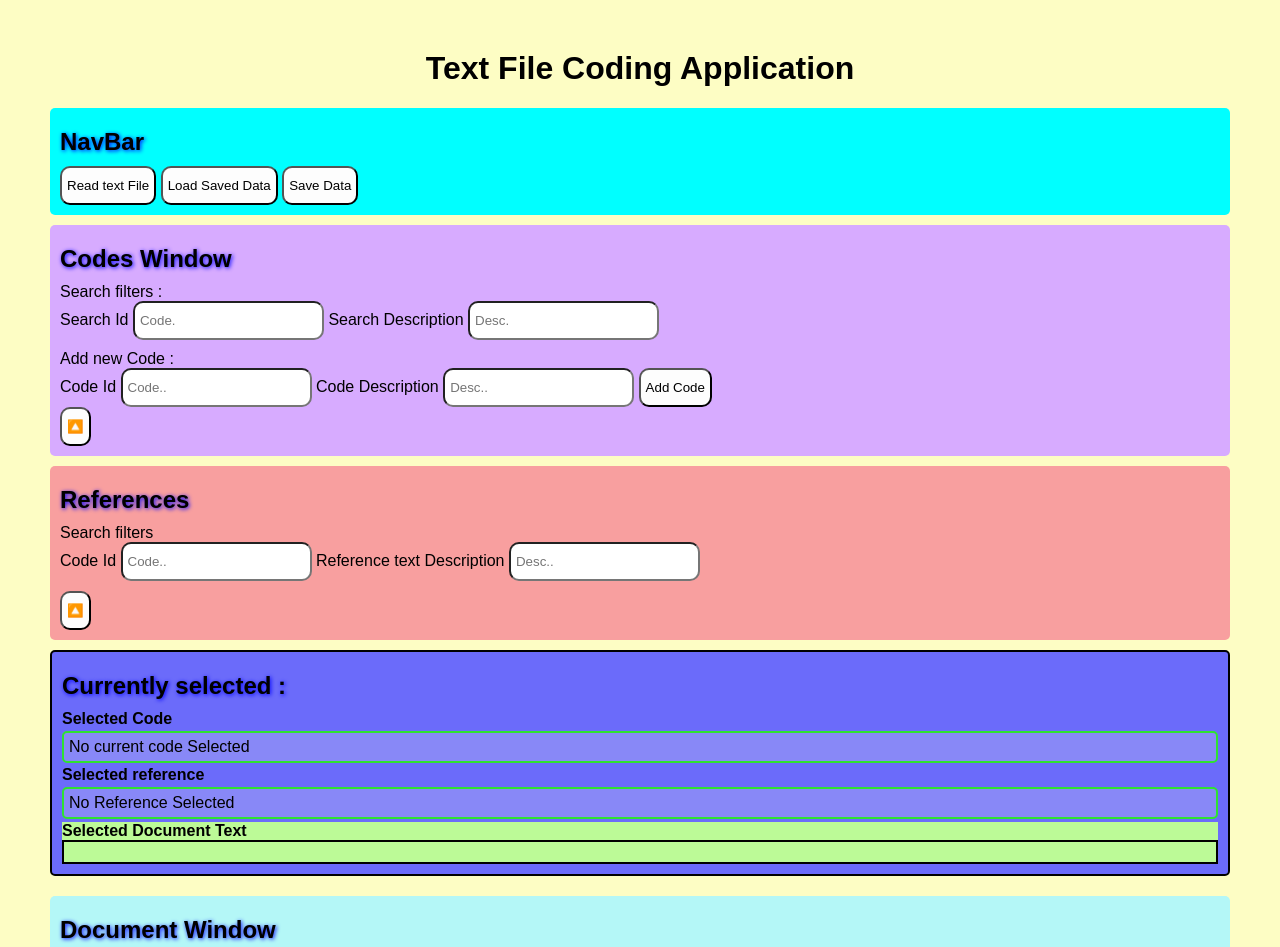
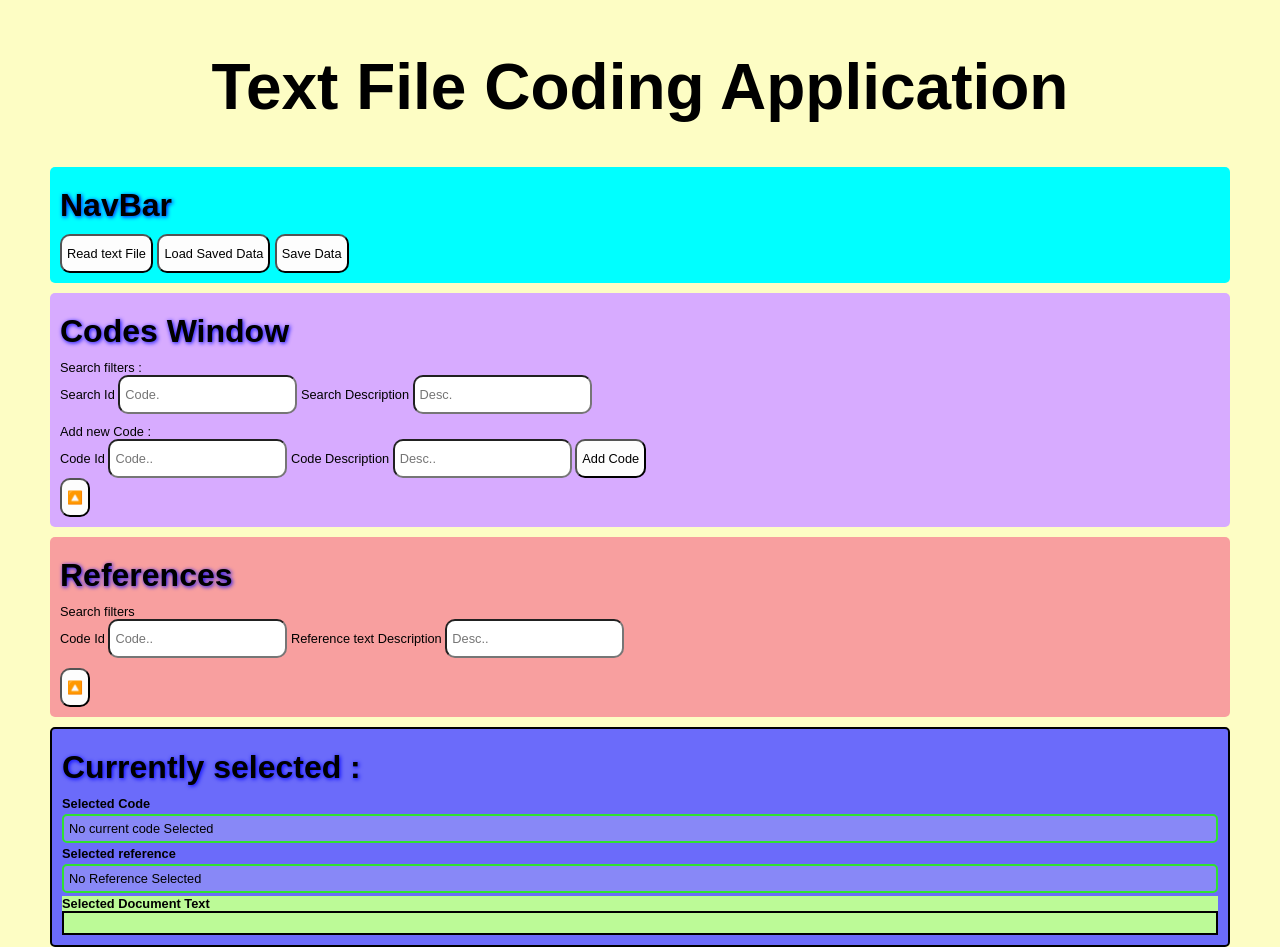
Before and after one commit to TravisM74/Reference-Project, a plain HTML site: page index.html in a window 1280 px wide. Shown: the top 947 px of the page. Drawn offline with Linux system fonts and the light colour scheme.

Commit message:
Scalable text
text scales to window size,
documentation added

```diff
--- a/style.css
+++ b/style.css
@@ -10,11 +10,16 @@ input{
     cursor: pointer;
 }
 h1 {
+    font-size: 5vw;
     text-align: center;
 }
 h2{
+    font-size: 2.5vw;
     margin:10px 0px;
     text-shadow: 1px 1px 4px blue;
+}
+input, label, div{
+    font-size: 1vw;
 }
 .container{
    margin: 10px  0px;
@@ -22,6 +27,7 @@ h2{
 
 }
 button{
+    font-size: 1vw;
     background-color: rgb(253, 253, 253);
     padding:10px 5px;
     border-radius: 10px;
```
Also changed, not shown: index.js (+90 -4 lines).
